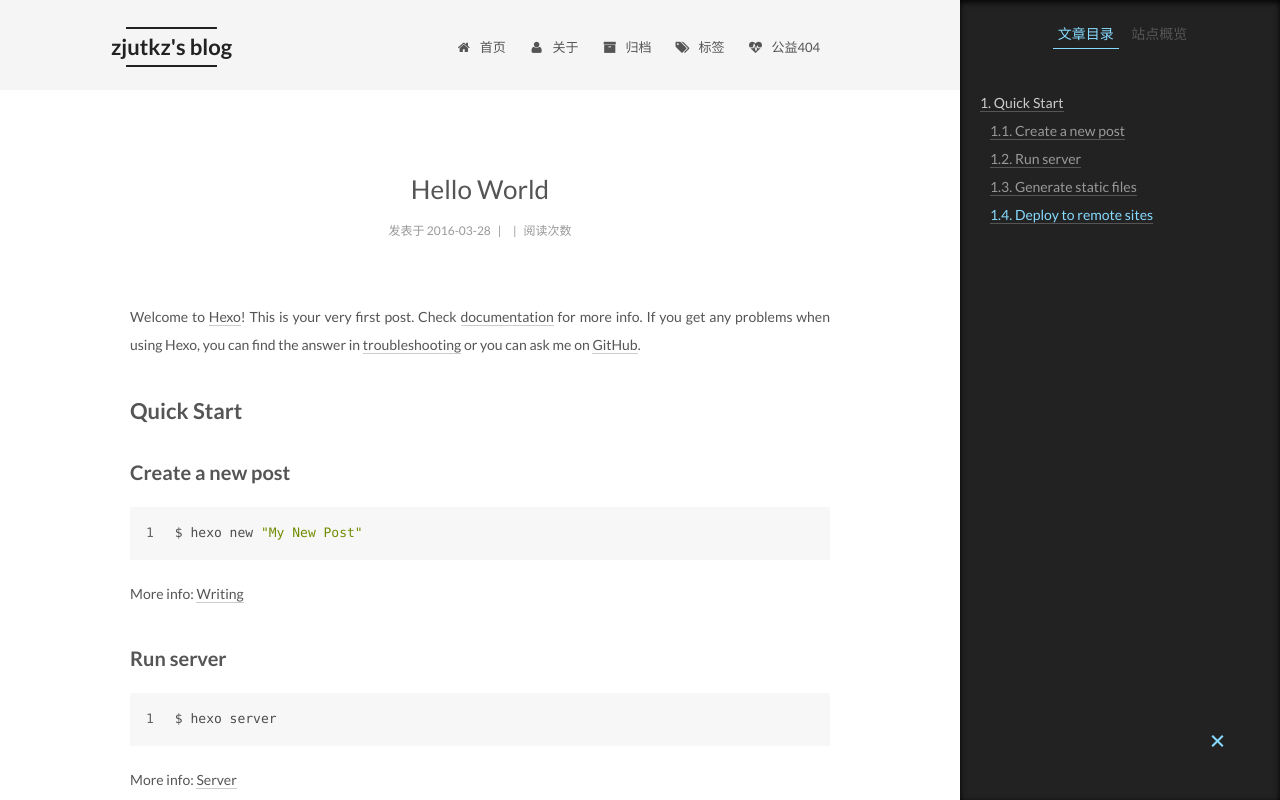
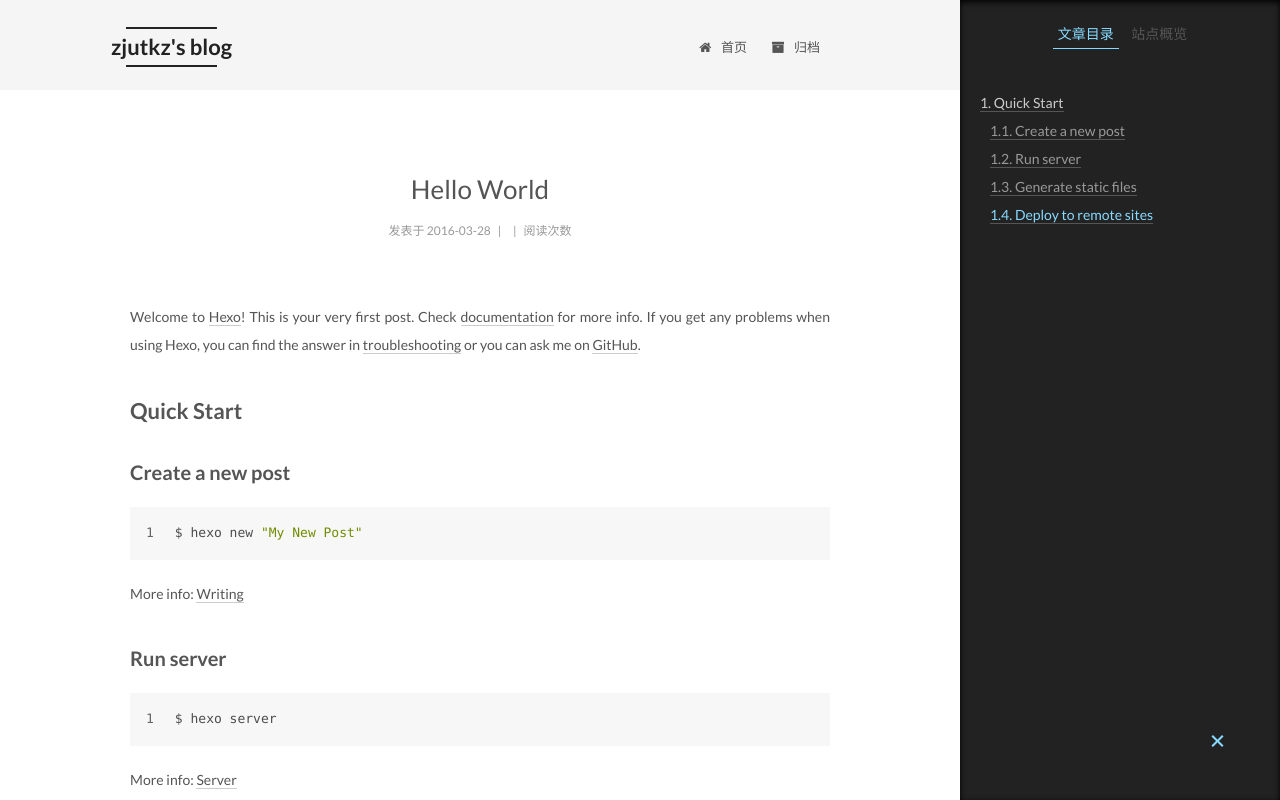
Before and after one commit to zjutkz/zjutkz.github.io, a plain HTML site: page 2016/03/28/hello-world/index.html in a window 1280 px wide. Shown: the top 800 px of the page. Drawn offline with Linux system fonts and the light colour scheme; a script that the page names is missing.

Commit message:
Site updated: 2016-03-29 12:35:33

```diff
--- a/2016/03/28/hello-world/index.html
+++ b/2016/03/28/hello-world/index.html
@@ -150,42 +150,12 @@ Quick">
         </li>
 
 
-        <li class="menu-item menu-item-about">
-          <a href="/about" rel="section">
-
-              <i class="menu-item-icon fa fa-user fa-fw"></i> <br />
-
-            关于
-          </a>
-        </li>
-
-
         <li class="menu-item menu-item-archives">
           <a href="/archives" rel="section">
 
               <i class="menu-item-icon fa fa-archive fa-fw"></i> <br />
 
             归档
-          </a>
-        </li>
-
-
-        <li class="menu-item menu-item-tags">
-          <a href="/tags" rel="section">
-
-              <i class="menu-item-icon fa fa-tags fa-fw"></i> <br />
-
-            标签
-          </a>
-        </li>
-
-
-        <li class="menu-item menu-item-commonweal">
-          <a href="/404.html" rel="section">
-
-              <i class="menu-item-icon fa fa-heartbeat fa-fw"></i> <br />
-
-            公益404
           </a>
         </li>
 
--- a/css/main.css
+++ b/css/main.css
@@ -1512,7 +1512,7 @@ pre .javascript .function {
   width: 4px;
   height: 4px;
   border-radius: 50%;
-  background: #d54918;
+  background: #e044ff;
 }
 .links-of-blogroll {
   font-size: 13px;
```
Also changed, not shown: archives/2016/03/index.html (+0 -30 lines), archives/2016/index.html (+0 -30 lines), archives/index.html (+0 -30 lines), index.html (+0 -30 lines).
